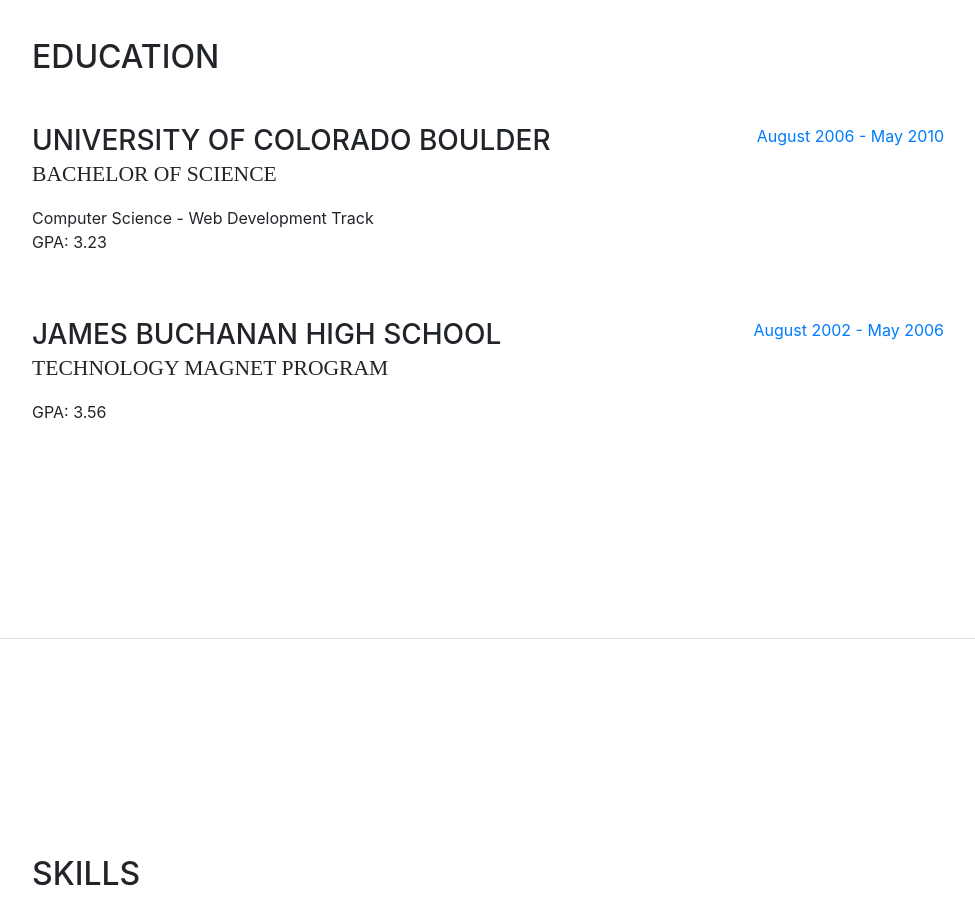
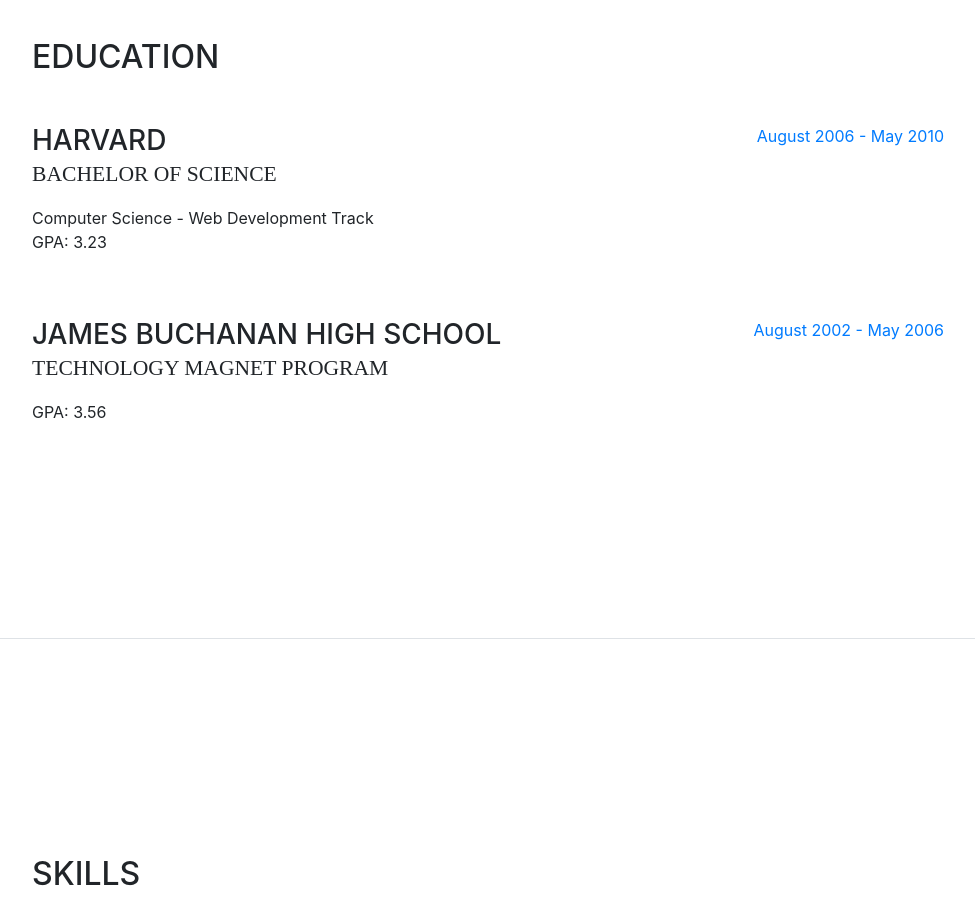
Before and after one commit to icisneros/test_portfolio_website, a website with bundled scripts: page index.html in a window 1280 px wide. Shown: the part 2040-2964 px from the top of the page, without its empty margins (288-1263 px from the left). Built offline with nearby package versions, Linux system fonts and the light colour scheme; a web font is replaced by a local one.

Commit message:
changed school

```diff
--- a/index.html
+++ b/index.html
@@ -167,7 +167,7 @@
 
           <div class="resume-item d-flex flex-column flex-md-row mb-5">
             <div class="resume-content mr-auto">
-              <h3 class="mb-0">University of Colorado Boulder</h3>
+              <h3 class="mb-0">Harvard</h3>
               <div class="subheading mb-3">Bachelor of Science</div>
               <div>Computer Science - Web Development Track</div>
               <p>GPA: 3.23</p>
```
